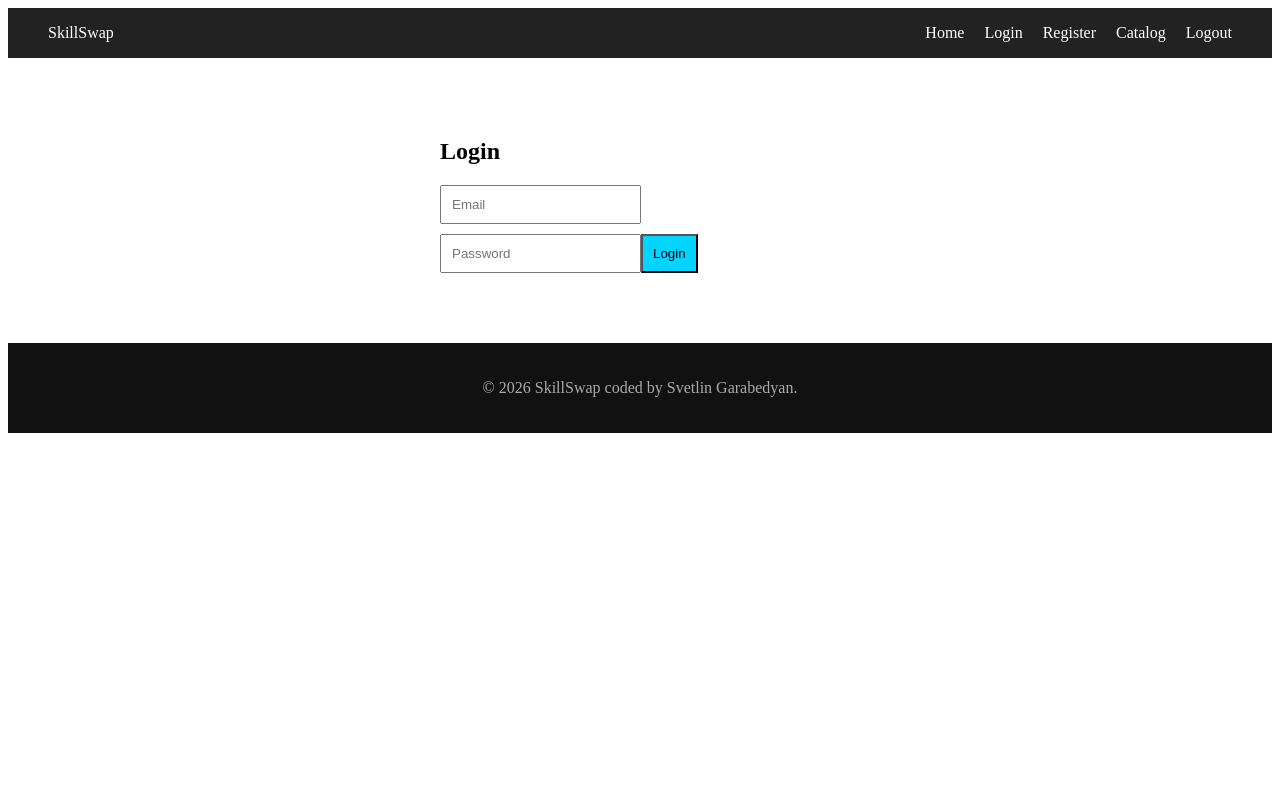
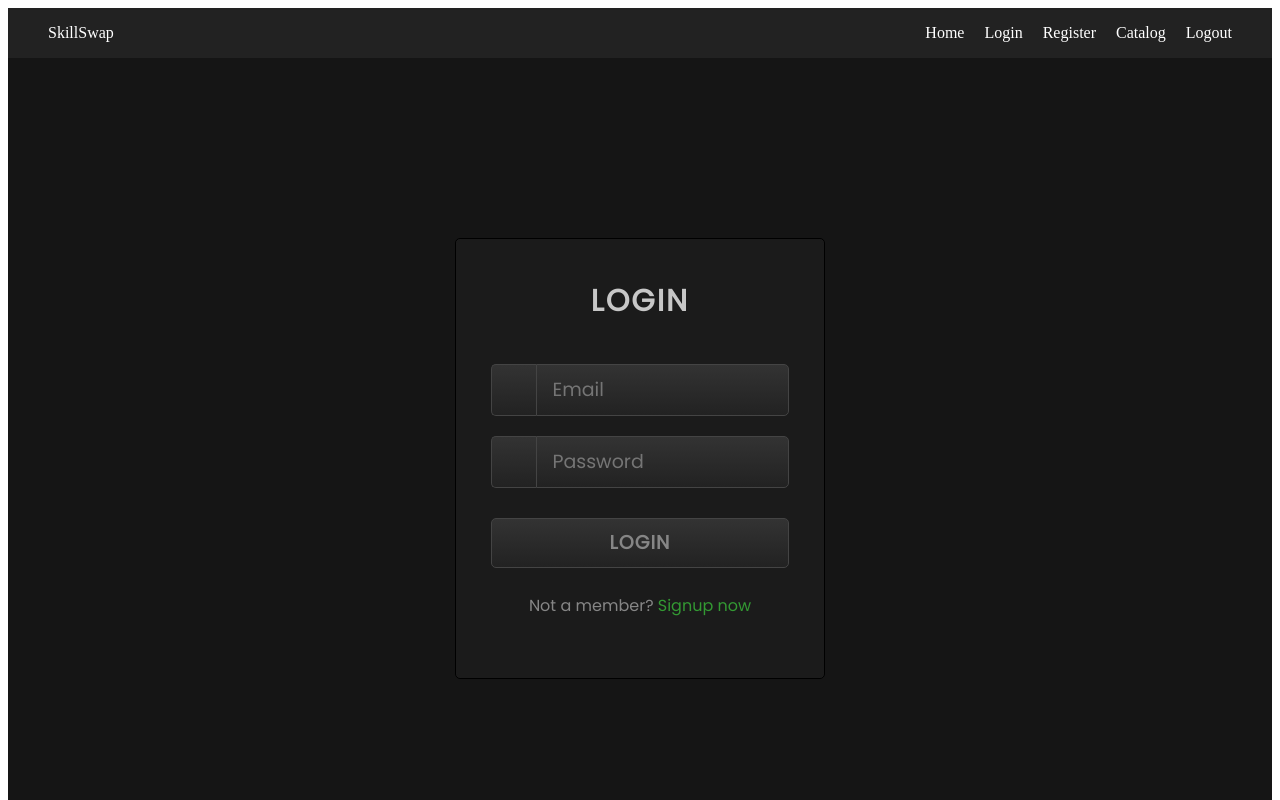
Before and after one commit to SvetlinGG/SkillSwap, an Angular app in the folder client/: page /login in a window 1280 px wide. Shown: the top 800 px of the page. Built offline with nearby package versions, Linux system fonts and the light colour scheme.

Commit message:
styling login form

```diff
--- a/client/src/app/features/auth/login/login.component.css
+++ b/client/src/app/features/auth/login/login.component.css
@@ -1,18 +1,107 @@
 
-
-.form-container {
-    max-width: 400px;
-    margin: 60px auto;
-    display: flex;
-    flex-direction: column;
+@import url('https://fonts.googleapis.com/css?family=Poppins&display=swap');
+*{
+  margin: 0;
+  padding: 0;
+  font-family: 'Poppins',sans-serif;
+}
+body{
+  display: flex;
+  height: 100vh;
+  text-align: center;
+  align-items: center;
+  justify-content: center;
+  background: #151515;
+}
+.login-form{
+  position: relative;
+  width: 370px;
+  height: auto;
+  background: #1b1b1b;
+  padding: 40px 35px 60px;
+  box-sizing: border-box;
+  border: 1px solid black;
+  border-radius: 5px;
+  box-shadow: inset 0 0 1px #272727;
+}
+.text{
+  font-size: 30px;
+  color: #c7c7c7;
+  font-weight: 600;
+  letter-spacing: 2px;
+}
+form{
+  margin-top: 40px;
+}
+form .field{
+  margin-top: 20px;
+  display: flex;
+}
+.field .fas{
+  height: 50px;
+  width: 60px;
+  color: #868686;
+  font-size: 20px;
+  line-height: 50px;
+  border: 1px solid #444;
+  border-right: none;
+  border-radius: 5px 0 0 5px;
+  background: linear-gradient(#333,#222);
+}
+.field input,form button{
+  height: 50px;
+  width: 100%;
+  outline: none;
+  font-size: 19px;
+  color: #868686;
+  padding: 0 15px;
+  border-radius: 0 5px 5px 0;
+  border: 1px solid #444;
+  caret-color: #339933;
+  background: linear-gradient(#333,#222);
+}
+input:focus{
+  color: #339933;
+  box-shadow: 0 0 5px rgba(0,255,0,.2),
+              inset 0 0 5px rgba(0,255,0,.1);
+  background: linear-gradient(#333933,#222922);
+  animation: glow .8s ease-out infinite alternate;
+}
+@keyframes glow {
+   0%{
+    border-color: #339933;
+    box-shadow: 0 0 5px rgba(0,255,0,.2),
+                inset 0 0 5px rgba(0,0,0,.1);
   }
-
-  input {
-    margin-bottom: 10px;
-    padding: 10px;
+   100%{
+    border-color: #6f6;
+    box-shadow: 0 0 20px rgba(0,255,0,.6),
+                inset 0 0 10px rgba(0,255,0,.4);
   }
-
-  button {
-    padding: 10px;
-    background: #00d4ff;
-  }
+}
+button{
+  margin-top: 30px;
+  border-radius: 5px!important;
+  font-weight: 600;
+  letter-spacing: 1px;
+  cursor: pointer;
+}
+button:hover{
+  color: #339933;
+  border: 1px solid #339933;
+  box-shadow: 0 0 5px rgba(0,255,0,.3),
+              0 0 10px rgba(0,255,0,.2),
+              0 0 15px rgba(0,255,0,.1),
+              0 2px 0 black;
+}
+.link{
+  margin-top: 25px;
+  color: #868686;
+}
+.link a{
+  color: #339933;
+  text-decoration: none;
+}
+.link a:hover{
+  text-decoration: underline;
+}
--- a/client/src/app/features/auth/login/login.component.html
+++ b/client/src/app/features/auth/login/login.component.html
@@ -1,10 +1,23 @@
-<div class="form-container">
-    <h2>Login</h2>
 
-    <form (ngSubmit)="login()">
-      <input type="email" placeholder="Email" [(ngModel)]="email" name="email">
-      <input type="password" placeholder="Password" [(ngModel)]="password" name="password">
-
-      <button type="submit">Login</button>
-    </form>
-  </div>
+  <body>
+    <div class="login-form">
+       <div class="text">
+          LOGIN
+       </div>
+       <form (ngSubmit)="login()">
+          <div class="field">
+             <div class="fas fa-envelope"></div>
+             <input type="email" placeholder="Email" [(ngModel)]="email" name="email">
+          </div>
+          <div class="field">
+             <div class="fas fa-lock"></div>
+             <input type="password" placeholder="Password" [(ngModel)]="password" name="password">
+          </div>
+          <button>LOGIN</button>
+          <div class="link">
+             Not a member?
+             <a href="#">Signup now</a>
+          </div>
+       </form>
+    </div>
+ </body>
```
